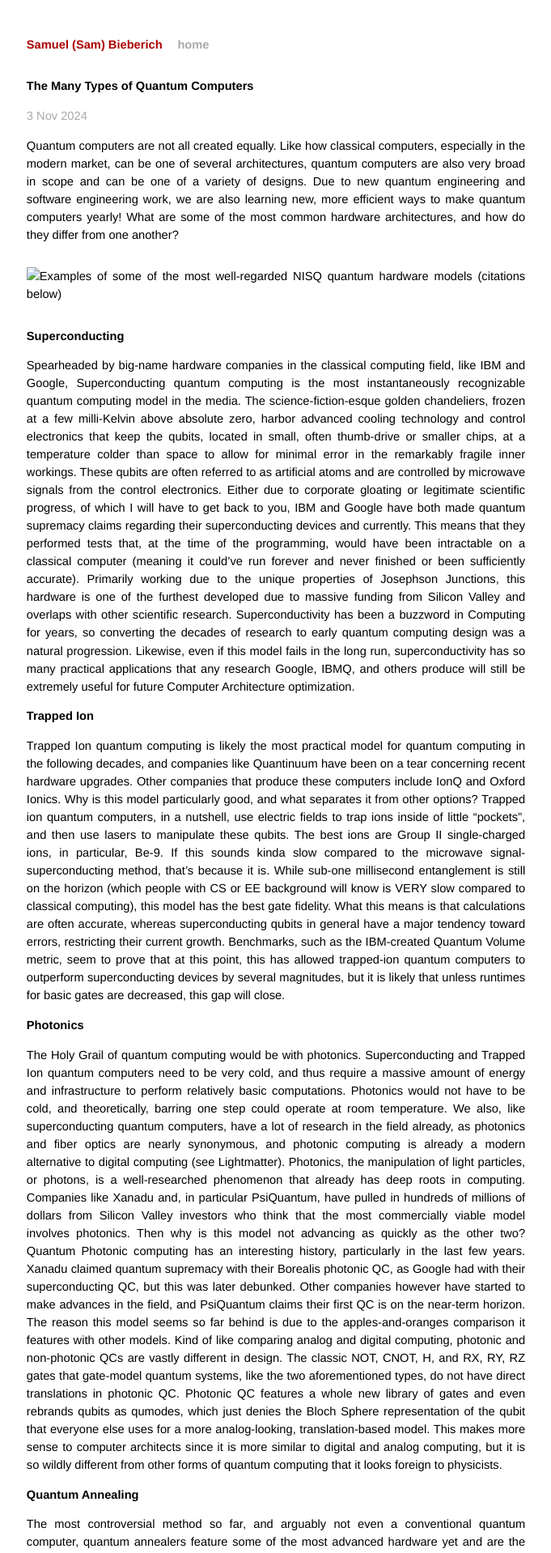
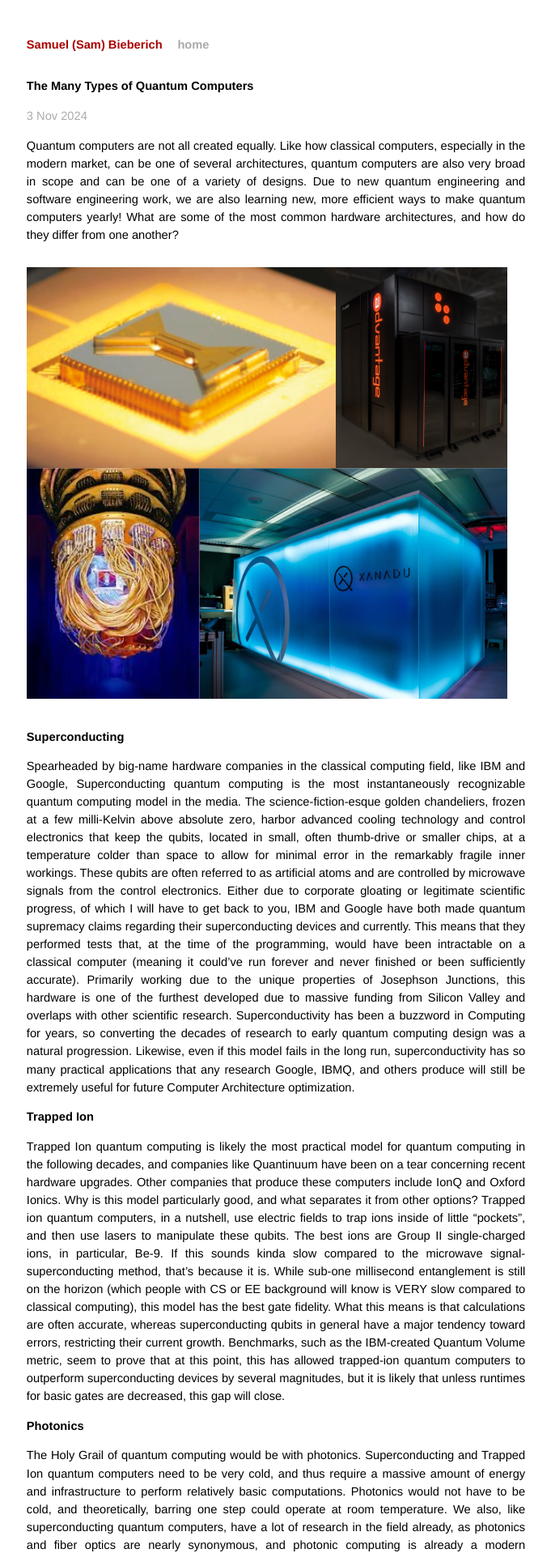
Before and after one commit to Sam-Bieberich/Sam-Bieberich.github.io, a Jekyll site: the page built from _posts/2024-11-3-qc-types.md, in a window 1280 px wide. Shown: the top 1918 px of the page at 81% size, without its empty margins (299-980 px from the left). Built offline with Jekyll 4.4.1, drawn with Linux system fonts in a browser that asks for light colours.

Commit message:
image error correction

```diff
--- a/_posts/2024-11-3-qc-types.md
+++ b/_posts/2024-11-3-qc-types.md
@@ -10,7 +10,7 @@
 
 Quantum computers are not all created equally. Like how classical computers, especially in the modern market, can be one of several architectures, quantum computers are also very broad in scope and can be one of a variety of designs. Due to new quantum engineering and software engineering work, we are also learning new, more efficient ways to make quantum computers yearly! What are some of the most common hardware architectures, and how do they differ from one another?
 
-![Examples of some of the most well-regarded NISQ quantum hardware models (citations below)](assets/qc-types.png)
+![Examples of some of the most well-regarded NISQ quantum hardware models (citations below)](/assets/qc-types.png)
 
 # Superconducting
 
```
